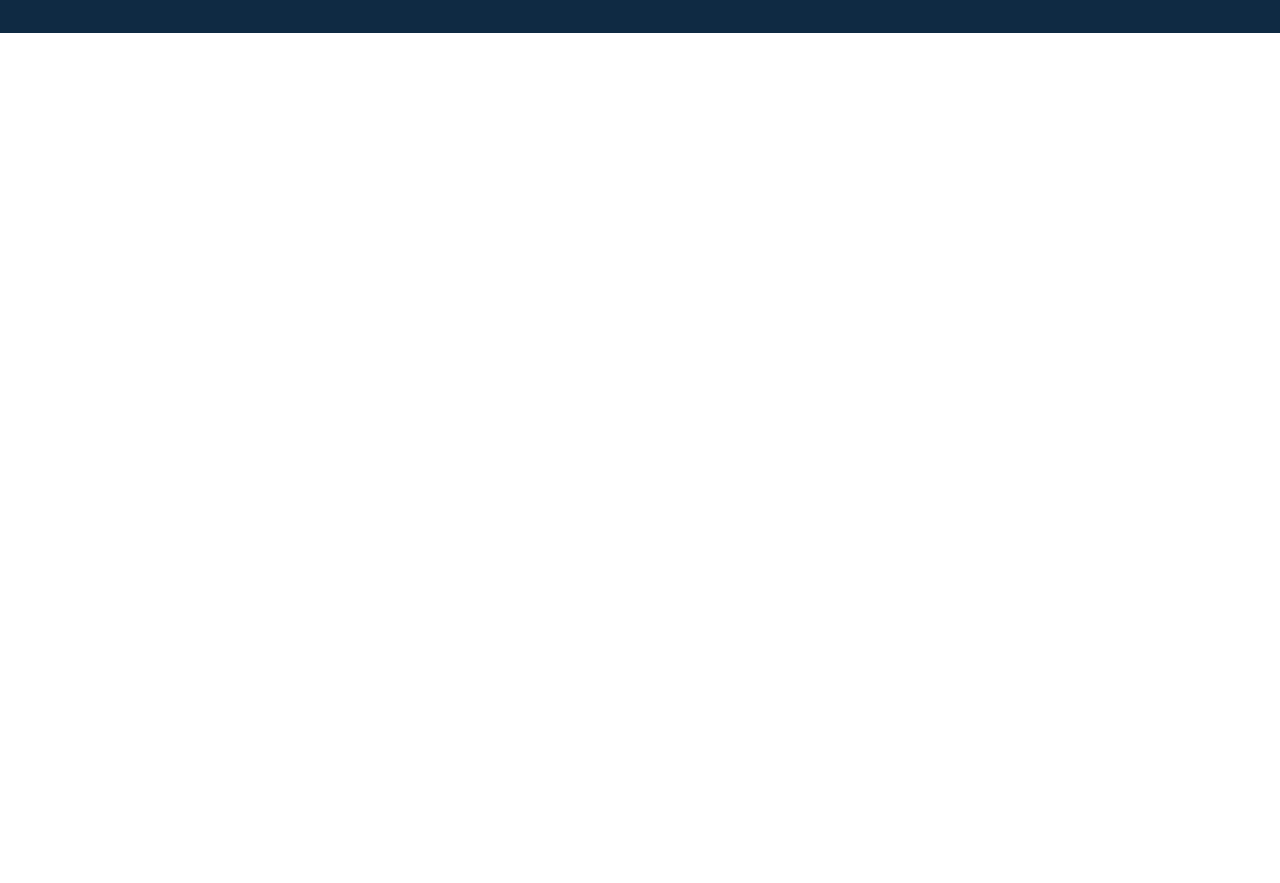
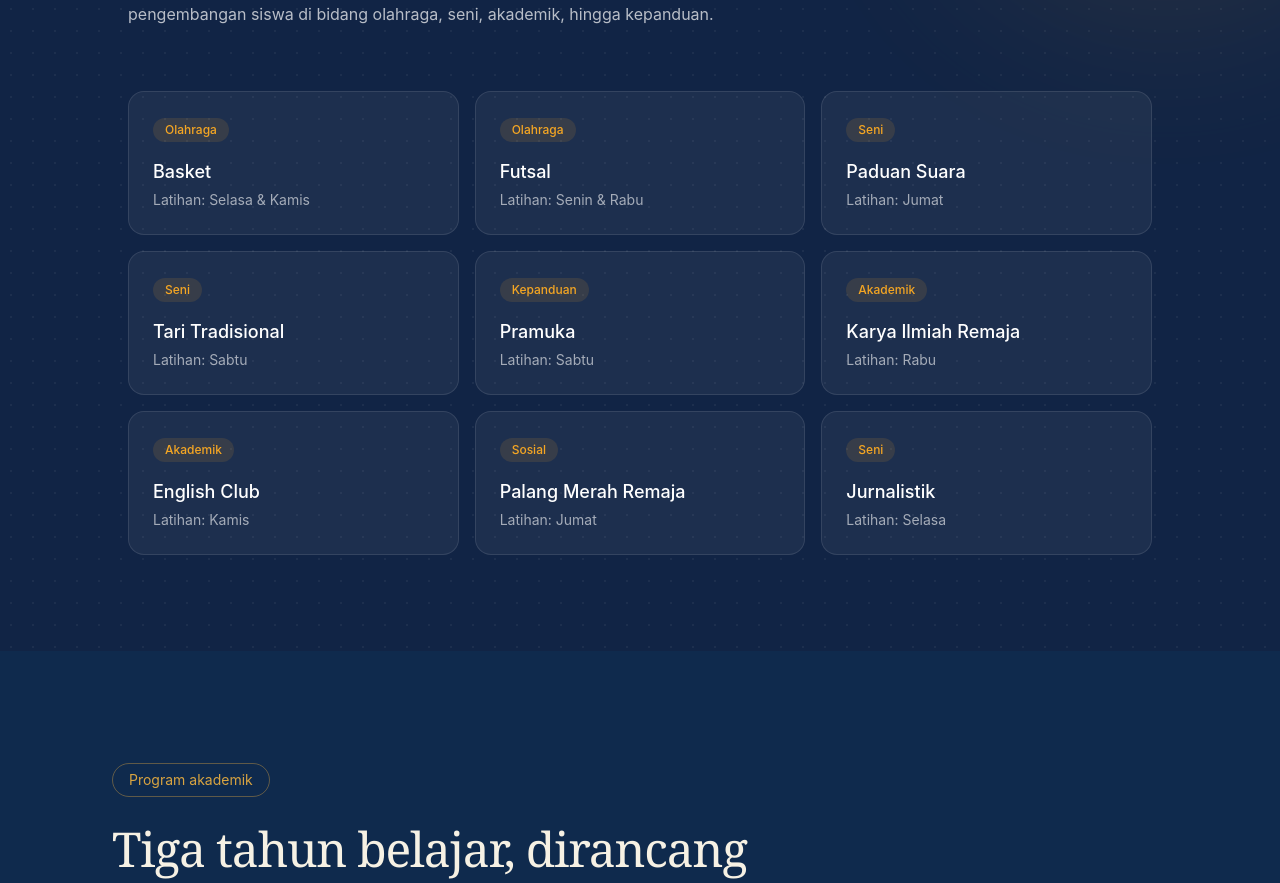
Before and after one commit to putrareno/Web-Sekolah, a React (Vite) app: page / in a window 1280 px wide. Shown: the part 1884-2767 px from the top of the page. Before the commit the page ends 1917 px from the top, so only its background shows below. Built offline with nearby package versions, Linux system fonts and the light colour scheme.

Commit message:
ATMINT MEMBERI UPDATE

```diff
--- a/src/App.jsx
+++ b/src/App.jsx
@@ -2,6 +2,8 @@ import Navbar from "../Components/navbar";
 import Hero from "../Components/hero";
 import About from "../Components/about";
 import Footer from "../Components/footer";
+import Eskul from "../Components/ekstrakurikuler";
+import Akademik from "../Components/akademik";
 
 function App() {
   return (
@@ -9,6 +11,8 @@ function App() {
       <Navbar />
       <Hero />
       <About />
+      <Eskul />
+      <Akademik />
       <Footer />
     </>
   );
```
